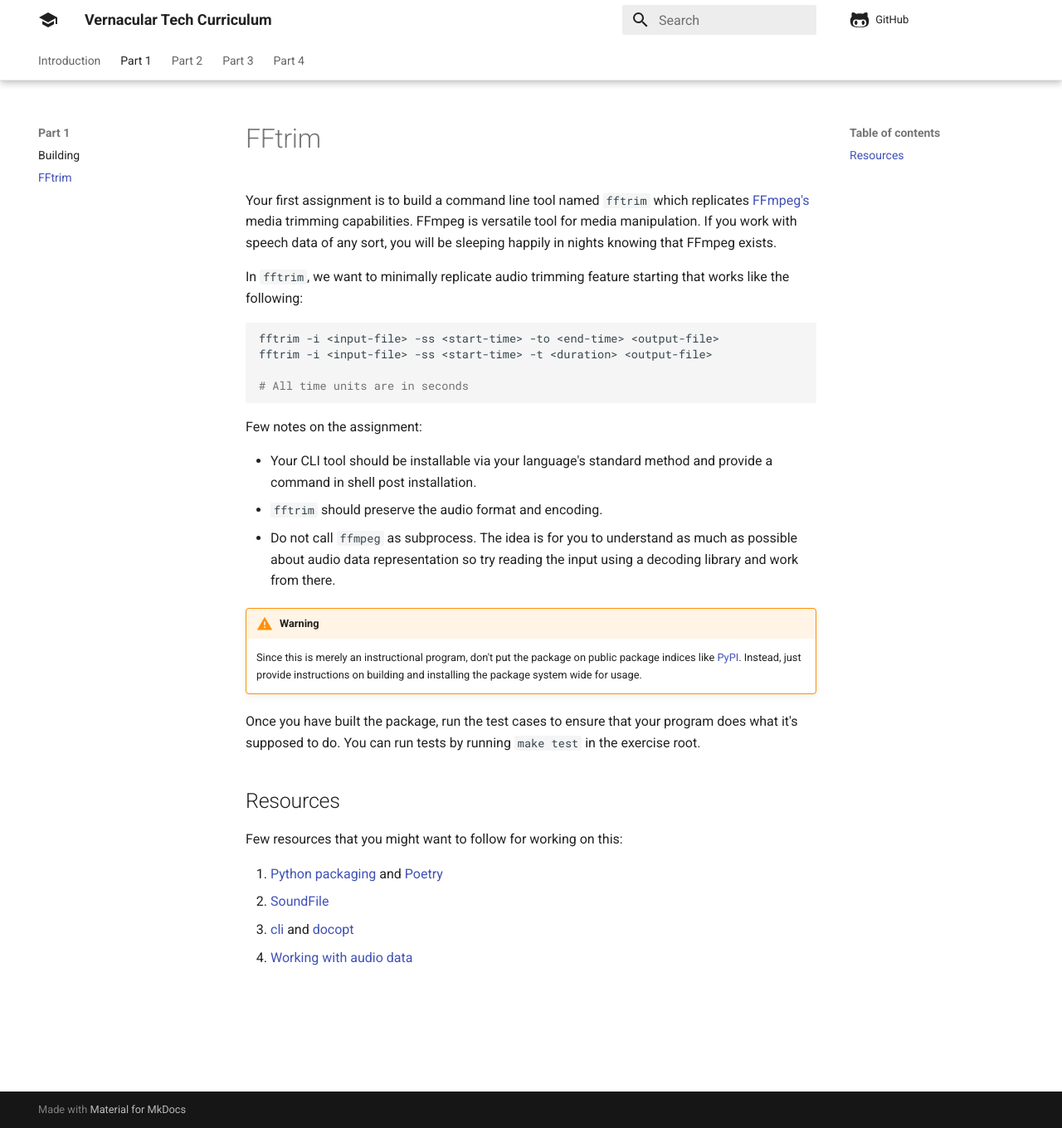
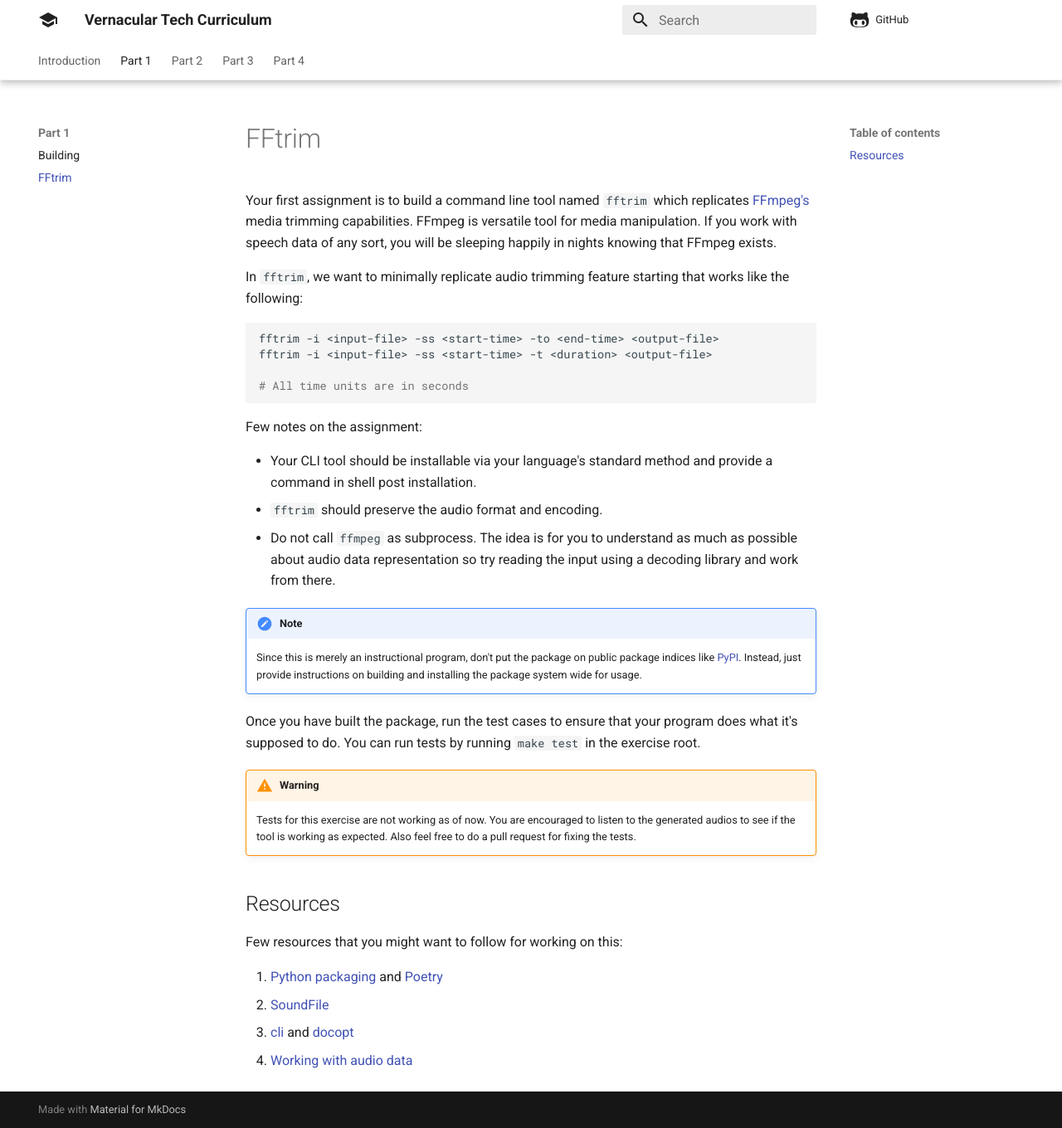
Before and after one commit to skit-ai/curriculum, an MkDocs documentation site: the page built from docs/building/01.md, in a window 1280 px wide and 1360 px high. Shown: the whole window at 83% size. Built offline with MkDocs 1.6.1 and Material for MkDocs 9.7.7, drawn with Linux system fonts in a browser that asks for light colours; comment, search, counter and statistics services are not loaded.

Commit message:
note about test

```diff
--- a/docs/building/01.md
+++ b/docs/building/01.md
@@ -24,7 +24,7 @@ Few notes on the assignment:
   as possible about audio data representation so try reading the input using a
   decoding library and work from there.
 
-!!! warning
+!!! note
 
     Since this is merely an instructional program, don't put the package on public
     package indices like [PyPI](https://pypi.org/). Instead, just provide
@@ -34,6 +34,12 @@ Once you have built the package, run the test cases to ensure that your program
 does what it's supposed to do. You can run tests by running `make test` in the
 exercise root.
 
+!!! warning
+
+    Tests for this exercise are not working as of now. You are encouraged to listen
+    to the generated audios to see if the tool is working as expected. Also feel
+    free to do a pull request for fixing the tests.
+
 ## Resources
 Few resources that you might want to follow for working on this:
 
```
